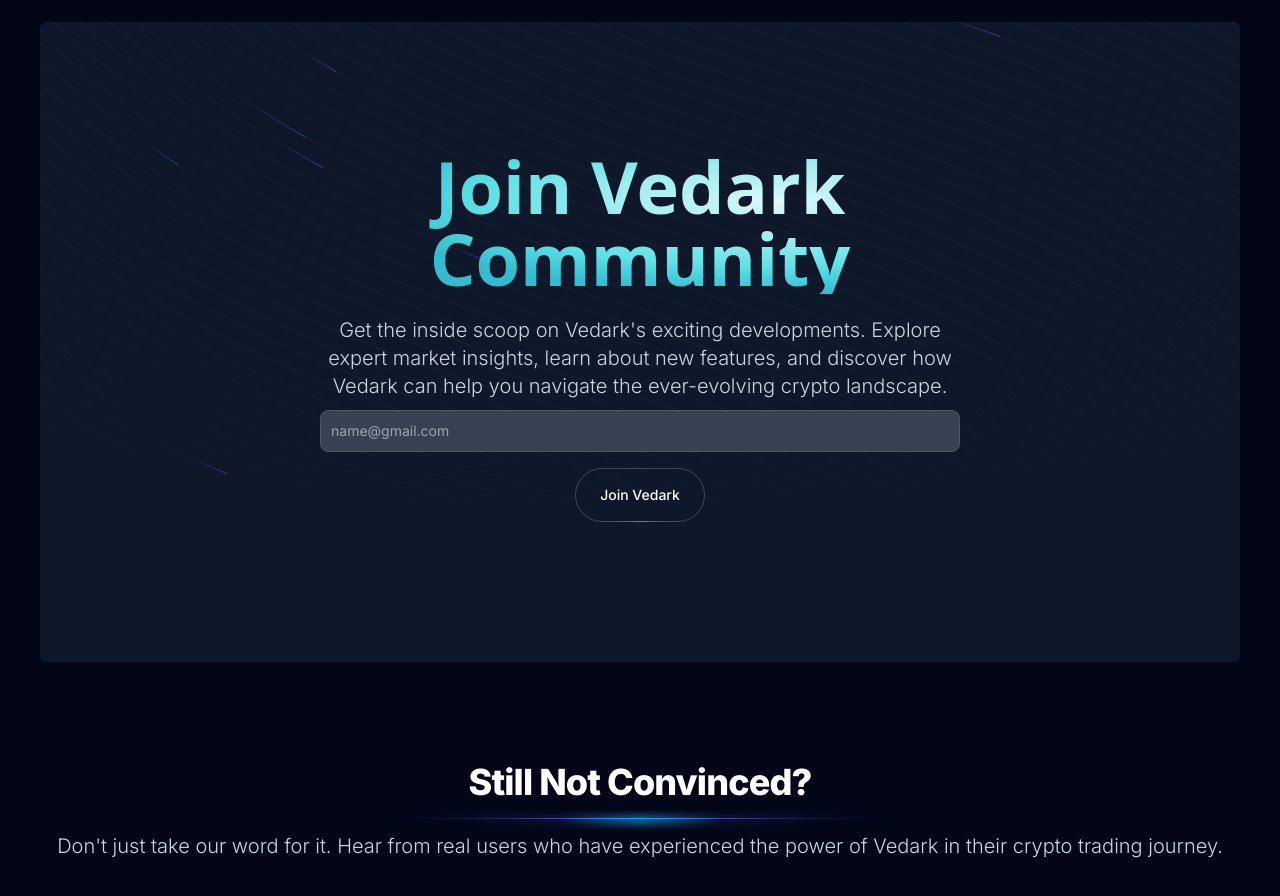
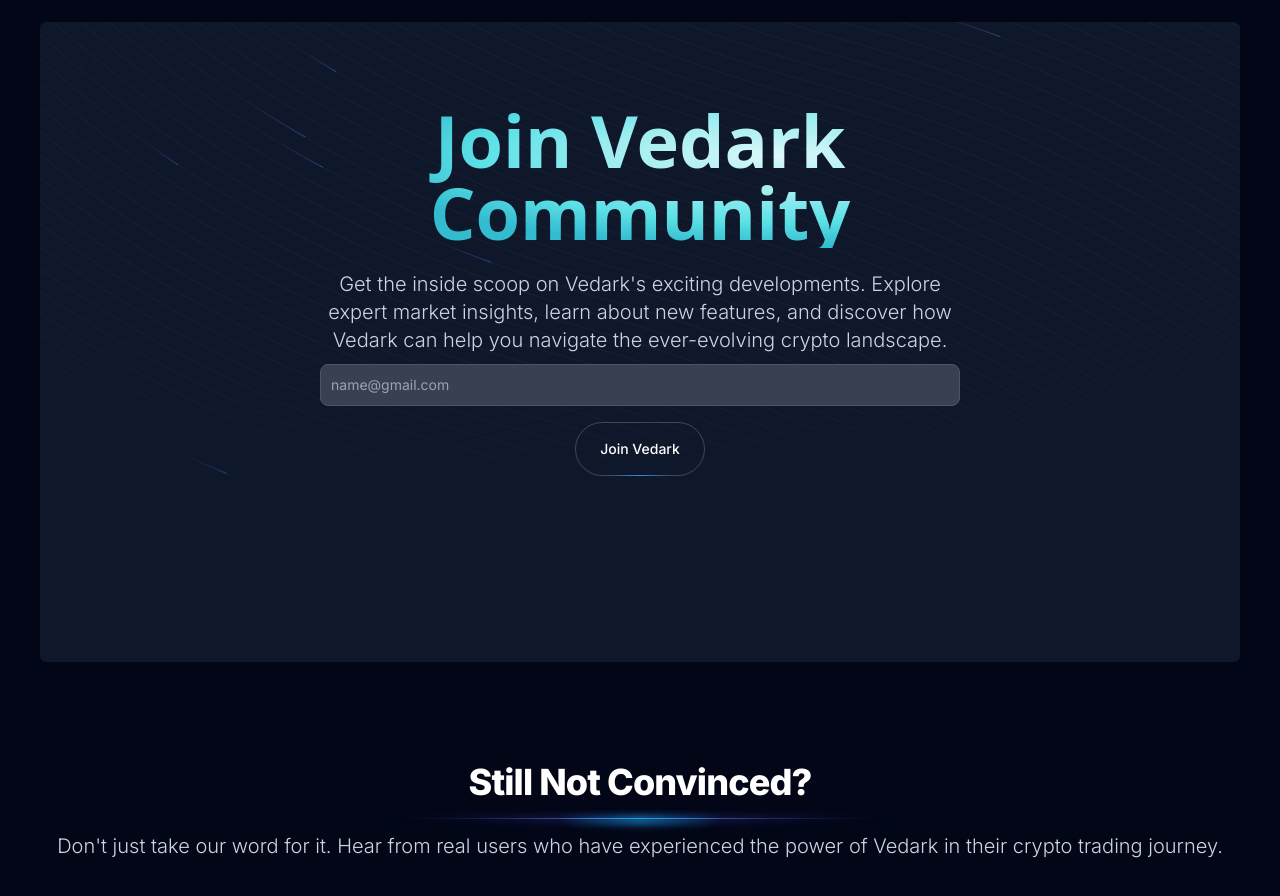
Before and after one commit to rohit4242/verdark-tech-main, a Next.js app: page / in a window 1280 px wide. Shown: the part 4244-5140 px from the top of the page. Built offline with nearby package versions, Linux system fonts and the light colour scheme.

Commit message:
blog page

```diff
--- a/src/app/blogs/page.tsx
+++ b/src/app/blogs/page.tsx
@@ -12,7 +12,7 @@ const page: FC<pageProps> = ({}) => {
           Blogs
         </h1>
         <p className="mt-2 text-4xl tracking-tight font-extrabold  text-white">
-          Whether it's just you, or your entire team - we've got you covered.
+         Explore our knowledge Base
         </p>
         <div className="w-[22rem] md:w-[40rem] mx-auto h-2 mt-4 relative">
           {/* Gradients */}
@@ -25,7 +25,7 @@ const page: FC<pageProps> = ({}) => {
           <div className="absolute inset-0 w-full h-full bg-slate-950 [mask-image:radial-gradient(350px_200px_at_top,transparent_20%,white)]"></div>
         </div>
         <p className="mx-auto mt-6 max-w-2xl text-center text-lg leading-8 text-slate-300">
-          Choose the product that works best
+          We have curated information that you need to understand Vedark and Crypto Trading.
         </p>{" "}
       </div>
 
--- a/src/components/BackgroundBeamsSection.tsx
+++ b/src/components/BackgroundBeamsSection.tsx
@@ -21,7 +21,7 @@ const BackgroundBeamsSection: FC<BackgroundBeamsSectionProps> = ({}) => {
   return (
     <div className="h-[20rem] md:h-[30rem] xl:h-[40rem] w-full max-w-screen-xl mx-auto rounded-md bg-slate-900 relative flex flex-col items-center justify-center antialiased">
       <div className="max-w-2xl mx-auto p-4">
-        <h1 className="relative z-10 text-3xl md:text-7xl text-gradient  bg-clip-text  text-center font-sans font-bold">
+        <h1 className="relative z-10 text-3xl md:text-7xl text-gradient bg-clip-text mt-10  text-center font-sans font-bold">
           Join Vedark Community
         </h1>
         <p></p>
@@ -40,9 +40,9 @@ const BackgroundBeamsSection: FC<BackgroundBeamsSectionProps> = ({}) => {
           required
         />
       </div>
-      <div className="flex relative flex-col md:flex-row space-y-4 z-10 md:space-y-0 space-x-0 md:space-x-4 mb-7">
+      <div className="flex relative flex-col md:flex-row space-y-4 z-10 md:space-y-0 space-x-0 md:space-x-4 mb-40">
         <button
-          className="border text-sm font-medium relative border-neutral-200 border-white/[0.2]  text-white px-6 py-4 rounded-full"
+          className="border text-sm font-medium relative border-neutral-200 border-white/[0.2] text-white px-6 py-4 rounded-full"
           onClick={handleJoinVedark}
         >
           Join Vedark
```
